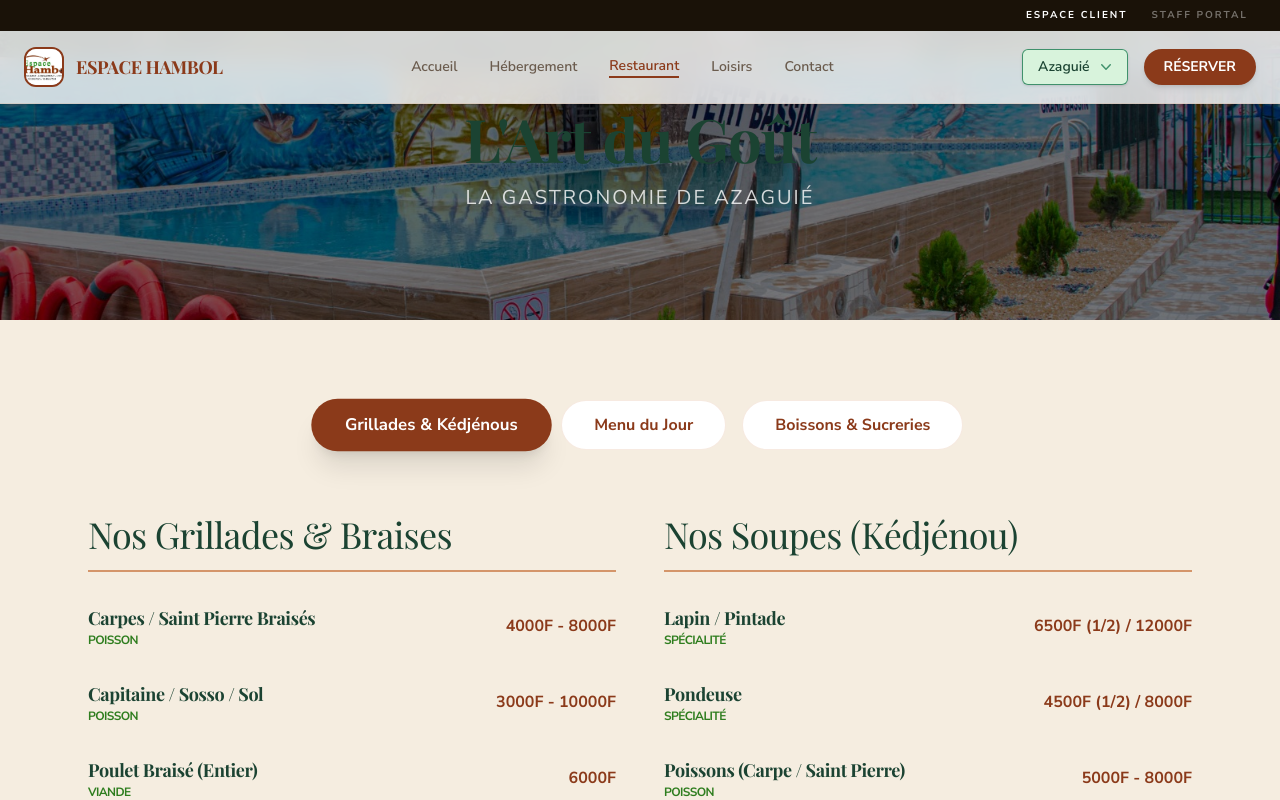
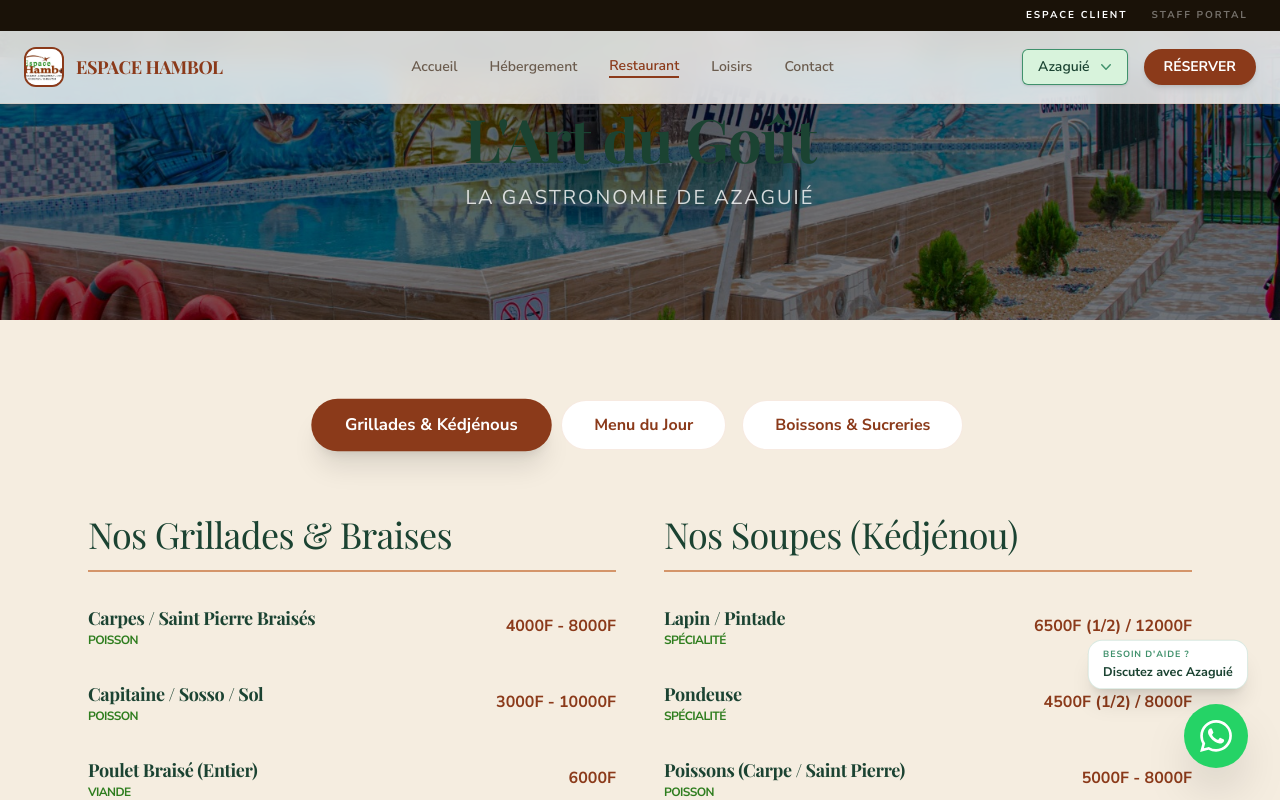
Before and after one commit to cornerstoneros-glitch/hotel_hambol, a Next.js app: page /restaurant in a window 1280 px wide. Shown: the top 800 px of the page. Built offline with nearby package versions, Linux system fonts and the light colour scheme; a web font is replaced by a local one.

Commit message:
social media

```diff
--- a/src/app/layout.tsx
+++ b/src/app/layout.tsx
@@ -4,6 +4,7 @@ import "./globals.css";
 import { SiteProvider } from "@/context/SiteContext";
 import { AuthProvider } from "@/context/AuthContext";
 import Navbar from "@/components/Navbar";
+import WhatsAppFloat from "@/components/WhatsAppFloat";
 
 const playfair = Playfair_Display({
   subsets: ["latin"],
@@ -40,6 +41,7 @@ export default function RootLayout({
             <main className="flex-1">
               {children}
             </main>
+            <WhatsAppFloat />
           </AuthProvider>
         </SiteProvider>
       </body>
--- a/src/app/page.tsx
+++ b/src/app/page.tsx
@@ -504,12 +504,18 @@ export default function Home() {
               <li><Link href="/loisirs" className="hover:text-accent">Loisirs</Link></li>
             </ul>
           </div>
-          <div className="space-y-6">
+          <div className="space-y-6 text-center md:text-right">
             <h4 className="text-white text-xs font-bold tracking-widest uppercase">Suivez-nous</h4>
-            <div className="flex justify-center md:justify-start gap-6">
-              <a href="#" className="hover:text-accent">FB</a>
-              <a href="#" className="hover:text-accent">IG</a>
-              <a href="#" className="hover:text-accent">WA</a>
+            <div className="flex justify-center md:justify-end gap-6 h-10 items-center">
+              <a href="https://facebook.com/hambol" target="_blank" rel="noopener" className="w-10 h-10 rounded-full bg-white/5 flex items-center justify-center hover:bg-accent hover:text-white transition-all group" title="Facebook">
+                <svg className="w-5 h-5" fill="currentColor" viewBox="0 0 24 24"><path d="M24 12.073c0-6.627-5.373-12-12-12s-12 5.373-12 12c0 5.99 4.388 10.954 10.125 11.854v-8.385H7.078v-3.47h3.047V9.43c0-3.007 1.792-4.669 4.533-4.669 1.312 0 2.686.235 2.686.235v2.953H15.83c-1.491 0-1.956.925-1.956 1.874v2.25h3.328l-.532 3.47h-2.796v8.385C19.612 23.027 24 18.062 24 12.073z"/></svg>
+              </a>
+              <a href="https://instagram.com/hambol" target="_blank" rel="noopener" className="w-10 h-10 rounded-full bg-white/5 flex items-center justify-center hover:bg-accent hover:text-white transition-all group" title="Instagram">
+                <svg className="w-5 h-5" fill="currentColor" viewBox="0 0 24 24"><path d="M12 2.163c3.204 0 3.584.012 4.85.07 3.252.148 4.771 1.691 4.919 4.919.058 1.265.069 1.645.069 4.849 0 3.205-.012 3.584-.069 4.849-.149 3.225-1.664 4.771-4.919 4.919-1.266.058-1.644.07-4.85.07-3.204 0-3.584-.012-4.849-.07-3.26-.149-4.771-1.699-4.919-4.92-.058-1.265-.07-1.644-.07-4.849 0-3.204.013-3.583.07-4.849.149-3.227 1.664-4.771 4.919-4.919 1.266-.057 1.645-.069 4.849-.069zm0-2.163c-3.259 0-3.667.014-4.947.072-4.358.2-6.78 2.618-6.98 6.98-.059 1.281-.073 1.689-.073 4.948 0 3.259.014 3.668.072 4.948.2 4.358 2.618 6.78 6.98 6.98 1.281.058 1.689.072 4.948.072 3.259 0 3.668-.014 4.948-.072 4.354-.2 6.782-2.618 6.979-6.98.059-1.28.073-1.689.073-4.948 0-3.259-.014-3.667-.072-4.947-.196-4.354-2.617-6.78-6.979-6.98-1.281-.059-1.69-.073-4.949-.073zm0 5.838c-3.403 0-6.162 2.759-6.162 6.162s2.759 6.163 6.162 6.163 6.162-2.759 6.162-6.163c0-3.403-2.759-6.162-6.162-6.162zm0 10.162c-2.209 0-4-1.791-4-4 0-2.209 1.791-4 4-4s4 1.791 4 4c0 2.209-1.791 4-4 4zm6.406-11.845c-.796 0-1.441.645-1.441 1.44s.645 1.44 1.441 1.44c.795 0 1.439-.645 1.439-1.44s-.644-1.44-1.439-1.44z"/></svg>
+              </a>
+              <a href={currentSite === 'Yopougon' ? 'https://wa.me/2250140267534' : 'https://wa.me/2250787179566'} target="_blank" rel="noopener" className="w-10 h-10 rounded-full bg-white/5 flex items-center justify-center hover:bg-accent hover:text-white transition-all group" title="WhatsApp">
+                <svg className="w-5 h-5" fill="currentColor" viewBox="0 0 24 24"><path d="M17.472 14.382c-.297-.149-1.758-.867-2.03-.967-.273-.099-.471-.148-.67.15-.197.297-.767.966-.94 1.164-.173.199-.347.223-.644.075-.297-.15-1.255-.463-2.39-1.475-.883-.788-1.48-1.761-1.653-2.059-.173-.297-.018-.458.13-.606.134-.133.298-.347.446-.52.149-.174.198-.298.298-.497.099-.198.05-.371-.025-.52-.075-.149-.669-1.612-.916-2.207-.242-.579-.487-.5-.669-.51-.173-.008-.371-.01-.57-.01-.198 0-.52.074-.792.372-.272.297-1.04 1.016-1.04 2.479 0 1.462 1.065 2.875 1.213 3.074.149.198 2.096 3.2 5.077 4.487.709.306 1.262.489 1.694.625.712.227 1.36.195 1.871.118.571-.085 1.758-.719 2.006-1.413.248-.694.248-1.289.173-1.413-.074-.124-.272-.198-.57-.347m-5.421 7.403h-.004a9.87 9.87 0 01-5.031-1.378l-.361-.214-3.741.982.998-3.648-.235-.374a9.86 9.86 0 01-1.51-5.26c.001-5.45 4.436-9.884 9.888-9.884 2.64 0 5.122 1.03 6.988 2.898a9.825 9.825 0 012.893 6.994c-.003 5.45-4.437 9.884-9.885 9.884m8.413-18.297A11.815 11.815 0 0012.05 0C5.495 0 .16 5.335.157 11.892c0 2.096.547 4.142 1.588 5.945L.057 24l6.305-1.654a11.882 11.882 0 005.683 1.448h.005c6.554 0 11.89-5.335 11.893-11.893a11.821 11.821 0 00-3.48-8.413Z"/></svg>
+              </a>
             </div>
           </div>
         </div>
--- /dev/null
+++ b/src/components/WhatsAppFloat.tsx
@@ -0,0 +1,52 @@
+'use client';
+
+import { useSite } from '@/context/SiteContext';
+import { useState, useEffect } from 'react';
+
+const CONTACTS = {
+  'Yopougon': {
+    number: '0140267534',
+    url: 'https://wa.me/2250140267534'
+  },
+  'Azaguié': {
+    number: '0787179566',
+    url: 'https://wa.me/2250787179566'
+  }
+};
+
+export default function WhatsAppFloat() {
+  const { currentSite } = useSite();
+  const [showLabel, setShowLabel] = useState(false);
+  const contact = CONTACTS[currentSite as keyof typeof CONTACTS];
+
+  useEffect(() => {
+    const timer = setTimeout(() => setShowLabel(true), 3000);
+    return () => clearTimeout(timer);
+  }, [currentSite]);
+
+  return (
+    <div className="fixed bottom-8 right-8 z-[100] flex flex-col items-end gap-3 group">
+      {/* Label */}
+      <div className={`bg-white text-primary px-4 py-2 rounded-2xl shadow-xl border border-accent/20 transition-all duration-500 scale-90 origin-right ${showLabel ? 'opacity-100 translate-x-0' : 'opacity-0 translate-x-10 pointer-events-none'}`}>
+        <p className="text-[10px] font-bold uppercase tracking-widest text-accent mb-0.5">Besoin d&apos;aide ?</p>
+        <p className="text-sm font-bold truncate">Discutez avec {currentSite}</p>
+      </div>
+
+      {/* Floating Button */}
+      <a
+        href={contact.url}
+        target="_blank"
+        rel="noopener noreferrer"
+        className="w-16 h-16 bg-[#25D366] rounded-full shadow-2xl flex items-center justify-center hover:scale-110 active:scale-95 transition-all relative overflow-hidden group/btn"
+      >
+        <div className="absolute inset-0 bg-white/20 opacity-0 group-hover/btn:opacity-100 transition-opacity" />
+        <svg className="w-8 h-8 text-white relative z-10" fill="currentColor" viewBox="0 0 24 24">
+          <path d="M17.472 14.382c-.297-.149-1.758-.867-2.03-.967-.273-.099-.471-.148-.67.15-.197.297-.767.966-.94 1.164-.173.199-.347.223-.644.075-.297-.15-1.255-.463-2.39-1.475-.883-.788-1.48-1.761-1.653-2.059-.173-.297-.018-.458.13-.606.134-.133.298-.347.446-.52.149-.174.198-.298.298-.497.099-.198.05-.371-.025-.52-.075-.149-.669-1.612-.916-2.207-.242-.579-.487-.5-.669-.51-.173-.008-.371-.01-.57-.01-.198 0-.52.074-.792.372-.272.297-1.04 1.016-1.04 2.479 0 1.462 1.065 2.875 1.213 3.074.149.198 2.096 3.2 5.077 4.487.709.306 1.262.489 1.694.625.712.227 1.36.195 1.871.118.571-.085 1.758-.719 2.006-1.413.248-.694.248-1.289.173-1.413-.074-.124-.272-.198-.57-.347m-5.421 7.403h-.004a9.87 9.87 0 01-5.031-1.378l-.361-.214-3.741.982.998-3.648-.235-.374a9.86 9.86 0 01-1.51-5.26c.001-5.45 4.436-9.884 9.888-9.884 2.64 0 5.122 1.03 6.988 2.898a9.825 9.825 0 012.893 6.994c-.003 5.45-4.437 9.884-9.885 9.884m8.413-18.297A11.815 11.815 0 0012.05 0C5.495 0 .16 5.335.157 11.892c0 2.096.547 4.142 1.588 5.945L.057 24l6.305-1.654a11.882 11.882 0 005.683 1.448h.005c6.554 0 11.89-5.335 11.893-11.893a11.821 11.821 0 00-3.48-8.413Z" />
+        </svg>
+
+        {/* Pulsing effect */}
+        <span className="absolute inset-0 rounded-full animate-ping bg-[#25D366] opacity-20 pointer-events-none" />
+      </a>
+    </div>
+  );
+}
```
